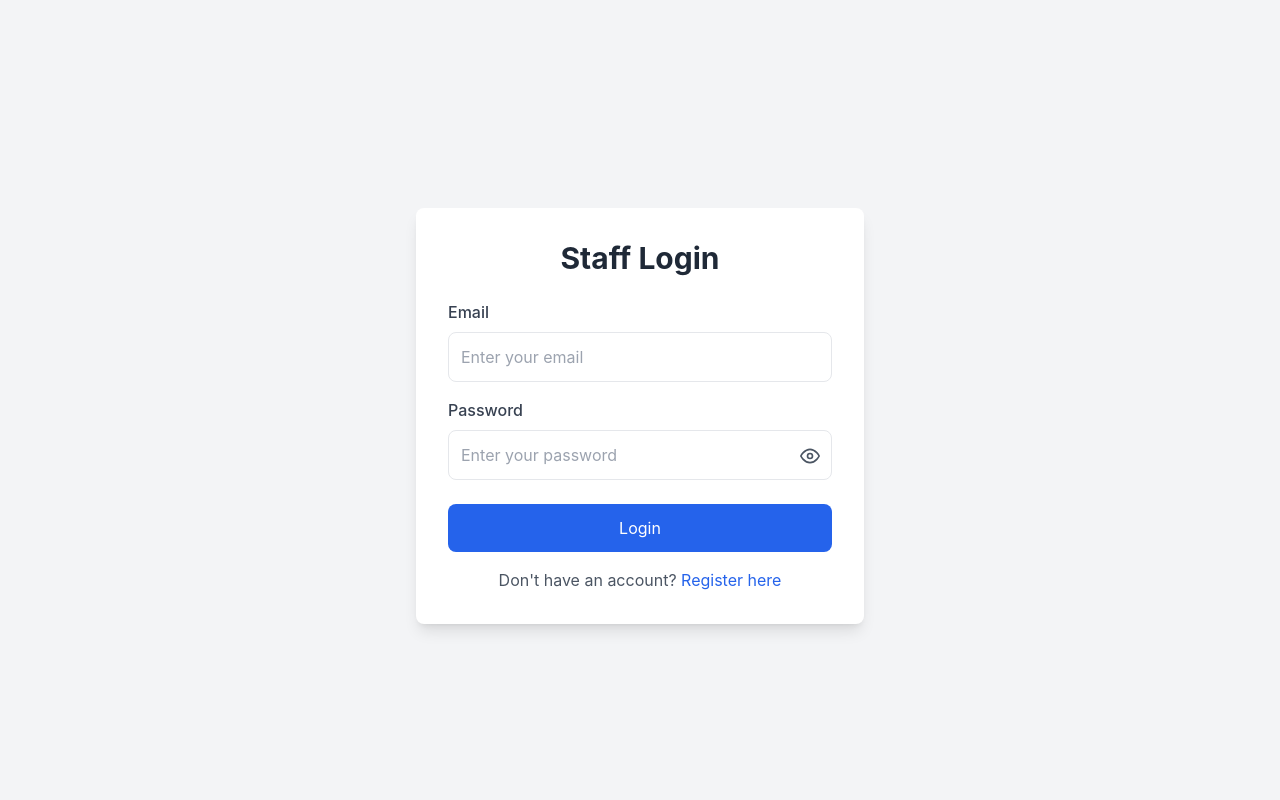
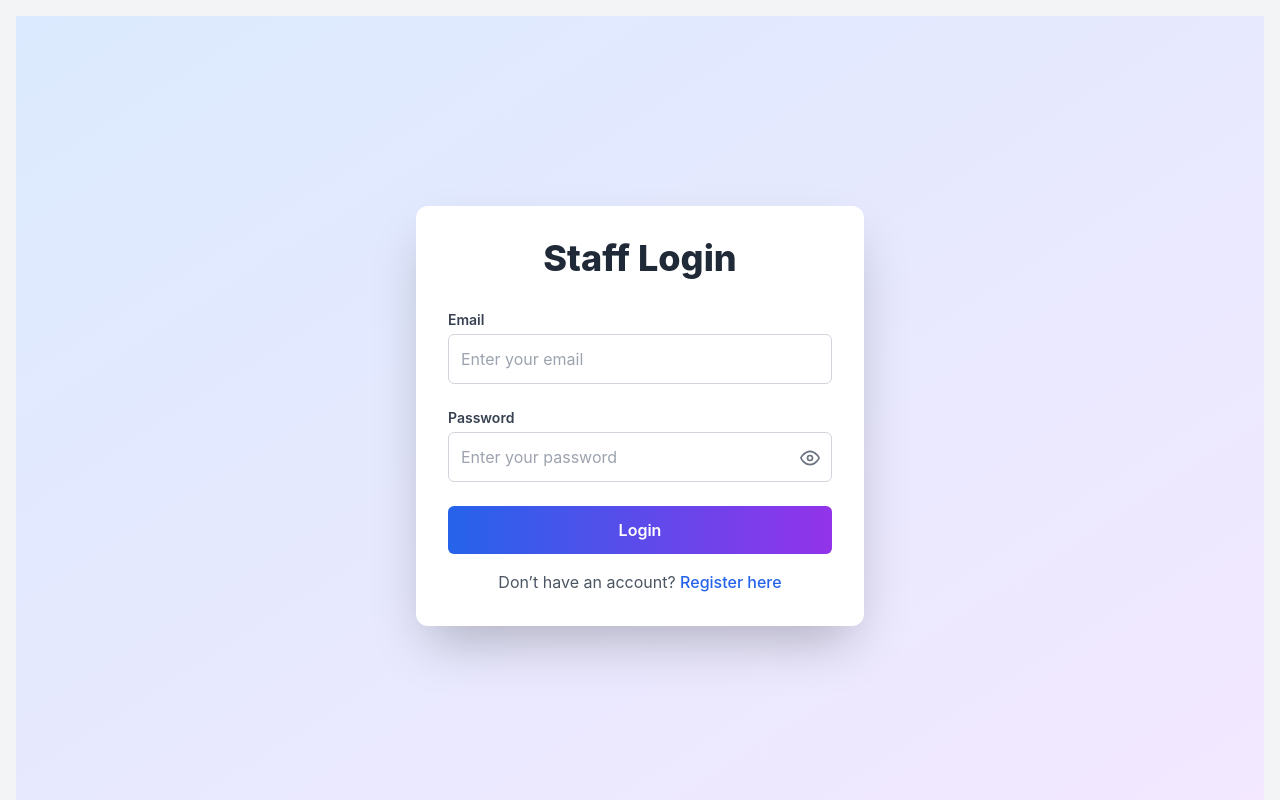
Before and after one commit to sanziv9999/staff-management-system-react-js, a React (Create React App) app: page /staff-login in a window 1280 px wide. Built offline with nearby package versions, Linux system fonts and the light colour scheme.

Commit message:
commit: Modernize StaffLogin UI
- Updated UI with Tailwind CSS, gradient background, and polished container
- Enhanced input and button styling with focus rings and transitions
- Preserved all login functionality

```diff
--- a/src/authentication/StaffLogin.js
+++ b/src/authentication/StaffLogin.js
@@ -2,7 +2,7 @@ import React, { useState } from 'react';
 import axios from 'axios';
 import { useNavigate } from 'react-router-dom';
 import { FiEye, FiEyeOff } from 'react-icons/fi';
-import API_BASE_URL from '../api'; // Ensure this points to your API base URL
+import API_BASE_URL from '../api';
 
 function StaffLogin({ setToken, setIsStaff }) {
   const [credentials, setCredentials] = useState({ email: '', password: '' });
@@ -14,10 +14,8 @@ function StaffLogin({ setToken, setIsStaff }) {
     e.preventDefault();
     try {
       const response = await axios.post(`${API_BASE_URL}/staff/login/`, credentials);
-      const { access, is_staff, department, staff_id, user_name} = response.data;
-      // Clear old localStorage data
+      const { access, is_staff, department, staff_id, user_name } = response.data;
       localStorage.clear();
-      // Set new values
       setToken(access);
       setIsStaff(is_staff);
       localStorage.setItem('token', access);
@@ -39,12 +37,12 @@ function StaffLogin({ setToken, setIsStaff }) {
   };
 
   return (
-    <div className="min-h-screen flex items-center justify-center bg-gray-100">
-      <div className="bg-white p-8 rounded-lg shadow-lg max-w-md w-full">
-        <h2 className="text-3xl font-bold text-center text-gray-800 mb-6">Staff Login</h2>
-        <form onSubmit={handleLogin}>
-          <div className="mb-4">
-            <label htmlFor="email" className="block text-gray-700 font-medium mb-2">
+    <div className="min-h-screen bg-gradient-to-br from-blue-100 to-purple-100 flex items-center justify-center p-6">
+      <div className="bg-white rounded-xl shadow-2xl max-w-md w-full p-8">
+        <h2 className="text-4xl font-extrabold text-center text-gray-800 mb-8">Staff Login</h2>
+        <form onSubmit={handleLogin} className="space-y-6">
+          <div>
+            <label htmlFor="email" className="block text-sm font-semibold text-gray-700 mb-1">
               Email
             </label>
             <input
@@ -53,12 +51,12 @@ function StaffLogin({ setToken, setIsStaff }) {
               placeholder="Enter your email"
               value={credentials.email}
               onChange={(e) => setCredentials({ ...credentials, email: e.target.value })}
-              className="w-full p-3 border rounded-lg focus:outline-none focus:ring-2 focus:ring-blue-600"
+              className="w-full p-3 rounded-md border border-gray-300 focus:ring-2 focus:ring-blue-500 focus:outline-none transition placeholder-gray-400"
               required
             />
           </div>
-          <div className="mb-6 relative">
-            <label htmlFor="password" className="block text-gray-700 font-medium mb-2">
+          <div className="relative">
+            <label htmlFor="password" className="block text-sm font-semibold text-gray-700 mb-1">
               Password
             </label>
             <input
@@ -67,28 +65,28 @@ function StaffLogin({ setToken, setIsStaff }) {
               placeholder="Enter your password"
               value={credentials.password}
               onChange={(e) => setCredentials({ ...credentials, password: e.target.value })}
-              className="w-full p-3 border rounded-lg focus:outline-none focus:ring-2 focus:ring-blue-600"
+              className="w-full p-3 rounded-md border border-gray-300 focus:ring-2 focus:ring-blue-500 focus:outline-none transition placeholder-gray-400"
               required
             />
             <button
               type="button"
               onClick={toggleShowPassword}
-              className="absolute right-3 top-12 text-gray-600 hover:text-gray-800 focus:outline-none"
+              className="absolute right-3 top-10 text-gray-500 hover:text-gray-700 transition"
             >
               {showPassword ? <FiEyeOff size={20} /> : <FiEye size={20} />}
             </button>
           </div>
-          {error && <p className="text-red-600 mb-4 text-center">{error}</p>}
+          {error && <p className="text-red-500 text-center font-medium">{error}</p>}
           <button
             type="submit"
-            className="w-full bg-blue-600 text-white p-3 rounded-lg hover:bg-blue-700 transition duration-200"
+            className="w-full p-3 bg-gradient-to-r from-blue-600 to-purple-600 text-white rounded-md hover:from-blue-700 hover:to-purple-700 transition font-semibold"
           >
             Login
           </button>
         </form>
         <p className="text-center text-gray-600 mt-4">
-          Don't have an account?{' '}
-          <a href="/staff-registration" className="text-blue-600 hover:underline">
+          Don’t have an account?{' '}
+          <a href="/staff-registration" className="text-blue-600 hover:underline font-medium">
             Register here
           </a>
         </p>
```
